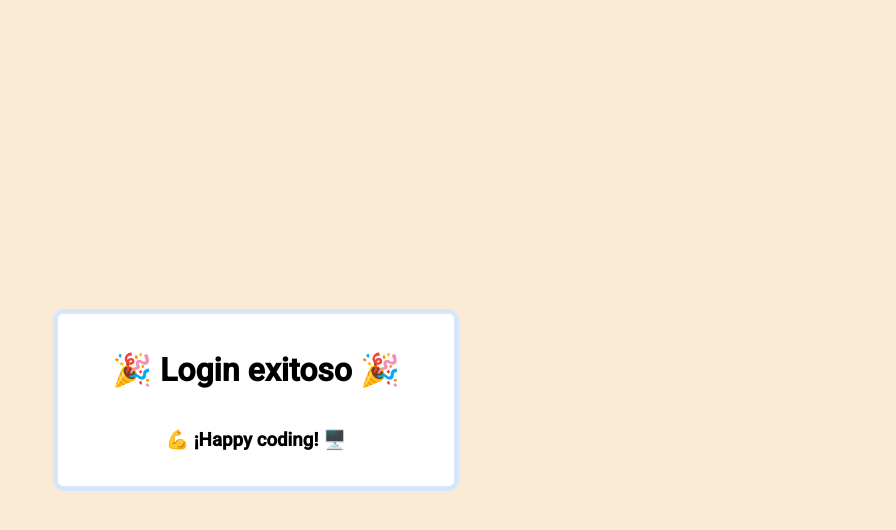
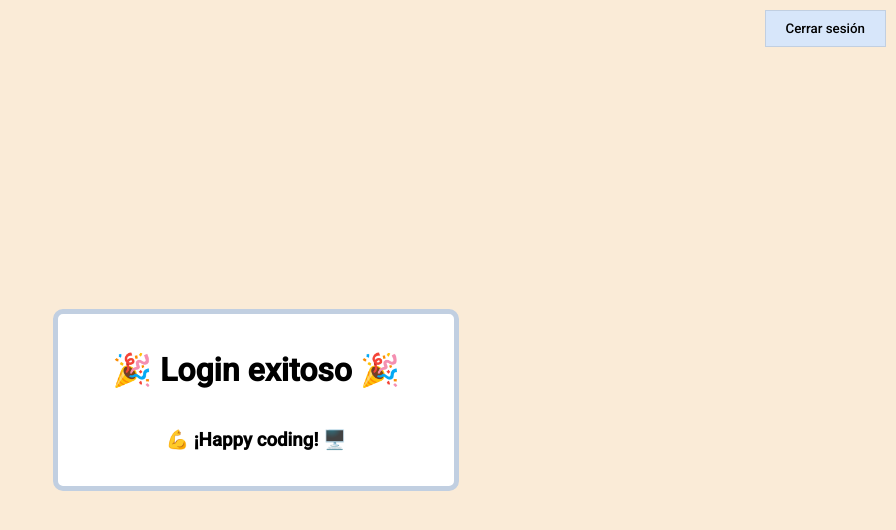
Before and after one commit to NovitSoftware/academia2023-front, an Angular app: page /inicio in a window 1280 px wide. Shown: the top 530 px of the page, without its empty margins (384-1280 px from the left). Built offline with nearby package versions, Linux system fonts and the light colour scheme; sample sign-in values are in the browser's storage.

Commit message:
Ajustes de estilo y agregar botón de logout

```diff
--- a/src/app/components/inicio/inicio.component.html
+++ b/src/app/components/inicio/inicio.component.html
@@ -1 +1,3 @@
 <app-mensaje tipo="info" title="🎉 Login exitoso 🎉" subTitle="💪 ¡Happy coding! 🖥️"></app-mensaje>
+
+<button id="logoutBtn" (click)="logout()">Cerrar sesión</button>
--- a/src/app/components/inicio/inicio.component.scss
+++ b/src/app/components/inicio/inicio.component.scss
@@ -0,0 +1,17 @@
+@import "colors.scss";
+
+#logoutBtn {
+    position: absolute;
+    top: 10px;
+    right: 10px;
+    padding: 10px 20px;
+    background-color: $color-info;
+    border: 1px solid $color-info-border;
+    font-weight: 500;
+    font-family: 'Roboto';
+}
+
+#logoutBtn:hover {
+    background-color: $color-info-border;
+    cursor: pointer;
+}
--- a/src/app/components/inicio/inicio.component.ts
+++ b/src/app/components/inicio/inicio.component.ts
@@ -14,4 +14,8 @@ export class InicioComponent implements OnInit {
     if (!localStorage.getItem('login')) this.router.navigateByUrl("/login");
   }
 
+  logout(){
+    localStorage.removeItem('login');
+    this.router.navigateByUrl("/login");
+  }
 }
--- a/src/app/components/login/login.component.scss
+++ b/src/app/components/login/login.component.scss
@@ -28,12 +28,13 @@ h1 {
     width: 7em;
     padding: 0.5em;
     margin-top: 2em;
+    font-weight: 500;
+    font-family: 'Roboto';
 }
 
 #loginBtn {
     border: 1px solid $color-middle-green;
     background-color: $color-low-green;
-    font-weight: bold;
     color: $color-black-green;
 }
 
@@ -45,7 +46,6 @@ h1 {
 #registerBtn {
     border: 1px solid $color-middle-purple;
     background-color: $color-low-purple;
-    font-weight: bold;
     color: $color-black-purple;
 }
 
@@ -76,20 +76,21 @@ h1 {
     display: flex;
     flex-direction: column;
     align-items: center;
-}
 
-.form > .inputContainer:nth-child(2) {
-    margin-top: 1em;
+    > .inputContainer:nth-child(2) {
+        margin-top: 1em;
+    }
 }
 
 .inputContainer {
     display: flex;
     flex-direction: column;
+
+    > label {
+        font-size: 11px;
+    }
 }
 
-.inputContainer > label {
-    font-size: 11px;
-}
 
 .notificationsContainer {
     margin-top: 1em;
@@ -99,6 +100,12 @@ h1 {
     width: 100%;
 }
 
+#failedLogin, #alreadyExists, #registrationOk {
+    font-weight: bold;
+    font-size: 11px;
+    position: absolute ;
+}
+
 #registrationOk {
     color: $color-success;
 }
@@ -106,9 +113,3 @@ h1 {
 #failedLogin, #alreadyExists {
     color: $color-error;
 }
-
-#failedLogin, #alreadyExists, #registrationOk {
-    font-weight: bold;
-    font-size: 11px;
-    position: absolute ;
-}
--- a/src/styles/colors.scss
+++ b/src/styles/colors.scss
@@ -1,7 +1,8 @@
 $color-error: #FF0000;
 $color-error-border: #F29B93;
 
-$color-info-border: #d7e6fa;
+$color-info: #d7e6fa;
+$color-info-border: #c1cfe1;
 
 $color-success: #008000;
 
```
